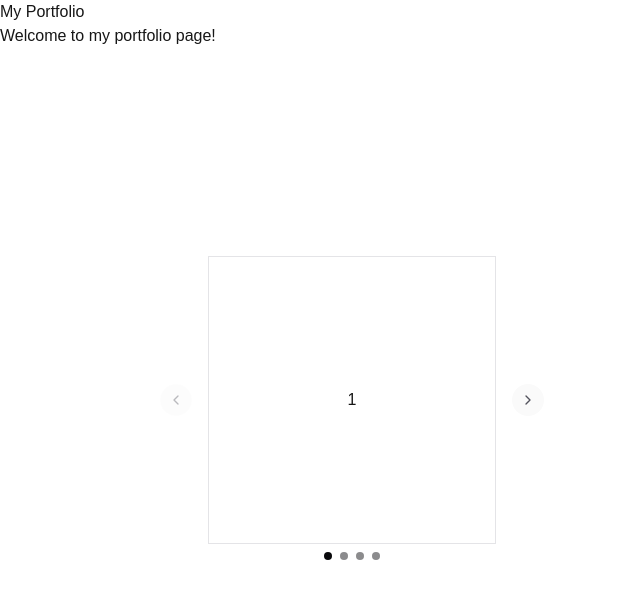
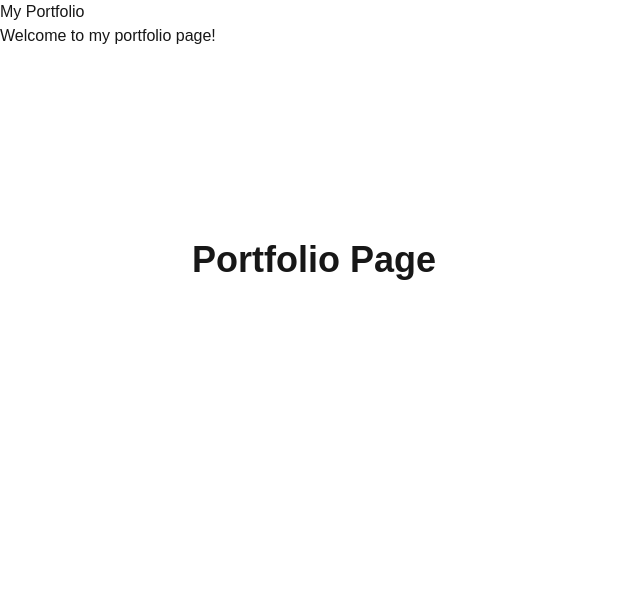
Before and after one commit to rs691/rob-app, a Next.js app: page /portfolio in a window 1280 px wide. Shown: the top 598 px of the page, without its empty margins (0-640 px from the left). Built offline with nearby package versions, Linux system fonts and the light colour scheme.

Commit message:
fix files

```diff
--- a/app/portfolio/page.tsx
+++ b/app/portfolio/page.tsx
@@ -1,7 +1,6 @@
 'use client';
 
 
-import { CarouselBasic } from '@/components/motion-primitives/CarouselBasic';
 
 
 export default function PortfolioPage() {
@@ -11,7 +10,7 @@
             <p>Welcome to my portfolio page!</p>
 
             <div className="p-48">
-             <CarouselBasic />
+          <h1 className="text-4xl font-bold mb-4">Portfolio Page</h1>
             </div>
         </div>
     );
--- a/next.config.mjs
+++ b/next.config.mjs
@@ -4,7 +4,6 @@
   output: 'export',
   basePath: '/rob-app',
   assetPrefix: '/rob-app/',
-    assetPrefix: '/steffens-showcase/',
   images: {
     unoptimized: true // Disable image optimization
   },
```
